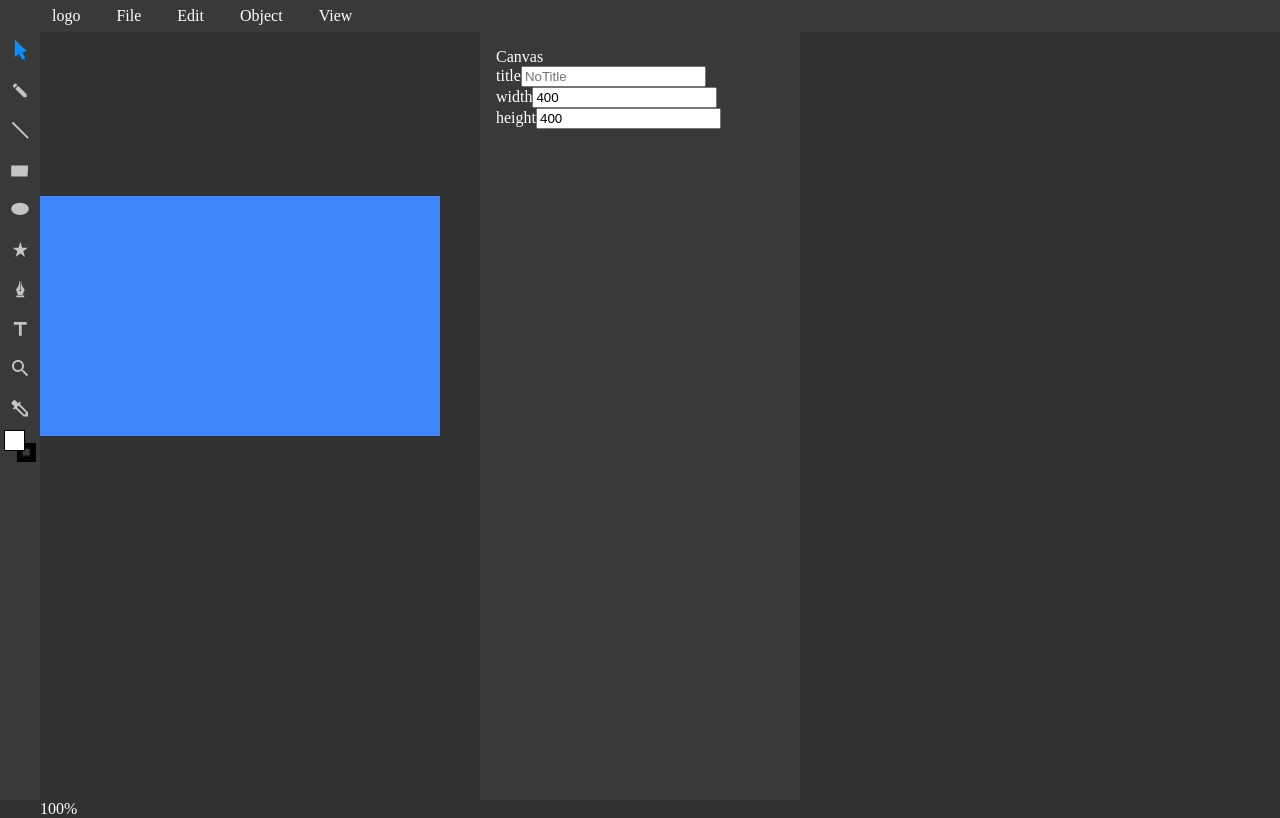
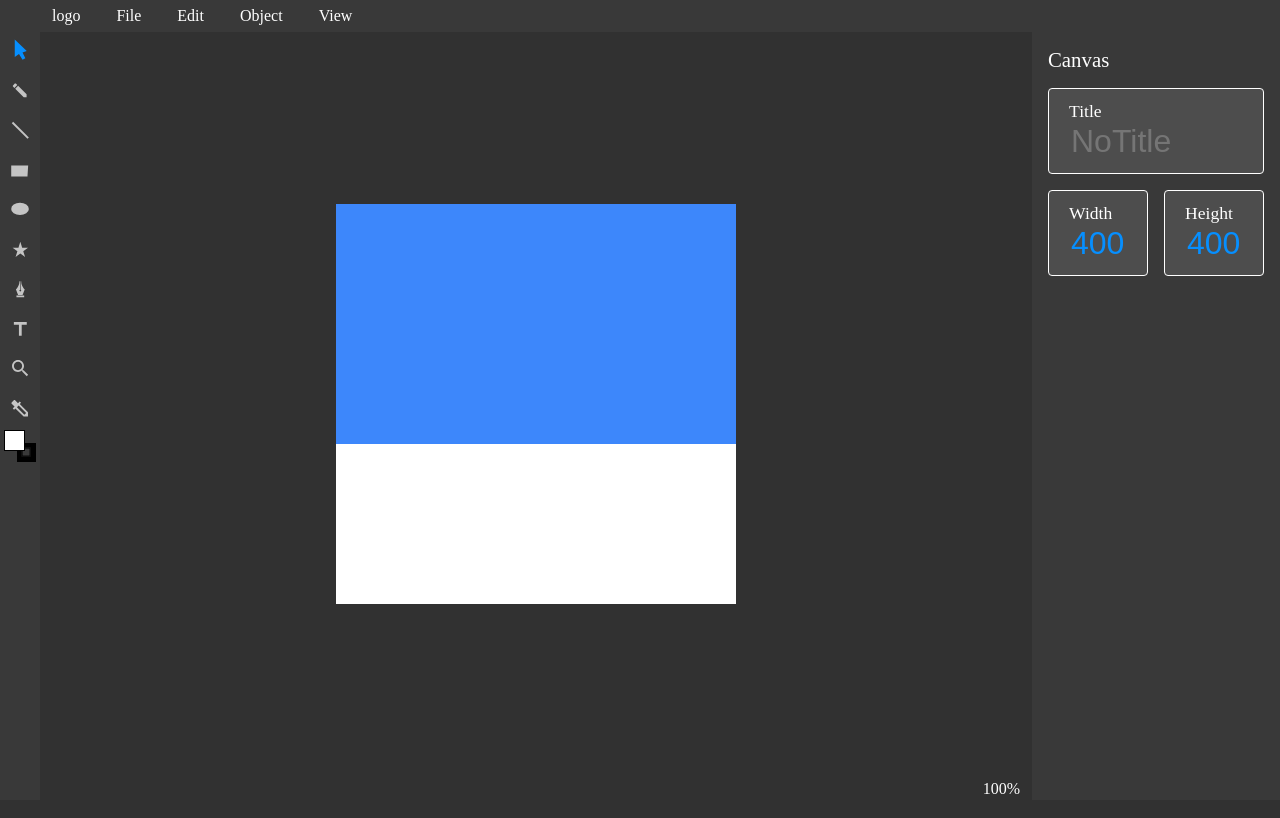
Before and after one commit to Honey-Bi/vector-draw, a React (Create React App) app: page / in a window 1280 px wide. Built offline with nearby package versions, Linux system fonts and the light colour scheme.

Commit message:
Update index.css

```diff
--- a/src/index.css
+++ b/src/index.css
@@ -3,6 +3,9 @@ body {
   background-color: var(--base-color);
   color: white;
   overflow: hidden;
+}
+div:focus-visible {
+  outline: none;
 }
 :root {
   --base-color: #313131;
@@ -203,14 +206,29 @@ ul {
     }
   }
 }
+.wrap {
+  width: 100%;
+  height: 100%;
+  display: flex;
+  flex-direction: column;
+}
 .canvas {
   width: 100%;
   height: 100%;
-  display: flex;
   overflow: auto;
   position: relative;
-  justify-content: center;
-  align-items: center;
+  display: flex;
+  &::-webkit-scrollbar {
+    width: 0.8rem;
+    height: 0.8rem;
+    padding: 0.1rem;
+  }
+  &::-webkit-scrollbar-thumb {
+    background-color: rgba(255, 255, 255, 0.8);
+  }
+  &::-webkit-scrollbar-track {
+    background-color: rgba(255, 255, 255, 0.1);
+  }
   & > .ruler {
     width: 100%;
     height: 100%;
@@ -229,9 +247,16 @@ ul {
       width: var(--ruler-size);
     }
   }
-  & > svg {
-    background-color: white;
-    position: absolute;
+  & > .svg-canvas {
+    display: flex;
+    margin: auto;
+    & > svg {
+      background-color: white;
+      margin: auto;
+      & > *.active {
+        border: 1px solid #000;
+      }
+    }
   }
   &.select {
     cursor: default;
@@ -246,14 +271,64 @@ ul {
     }
   }
 }
+.canvas-footer {
+  text-align: right;
+  flex-shrink: 0;
+  height: 1rem;
+  padding: 0.25rem 0.75rem;
+}
 .panel {
   height: 100%;
   width: 20rem;
-  box-sizing: border-box;
-  padding: 1rem;
-  flex-shrink: 0;
   background-color: var(--bar-color);
-  .title {
-    font-size: 1.2rem;
+  & > div {
+    height: 100%;
+    width: 100%;
+    box-sizing: border-box;
+    padding: 1rem;
+    flex-shrink: 0;
+    display: flex;
+    flex-direction: column;
+    gap: 1rem;
+    font-size: 1.3rem;
+  }
+  & label {
+    display: block;
+    font-size: 1.1rem;
+    width: 100%;
+    &::first-letter {
+      text-transform: uppercase;
+    }
+  }
+  & .input-group {
+    padding: 0.75rem 1.25rem;
+    border: 1px solid white;
+    border-radius: 0.25rem;
+    background-color: rgba(255, 255, 255, 0.1);
+  }
+  & .row {
+    display: flex;
+    gap: 1rem;
+    width: 100%;
+    & .input-group {
+      width: 100%;
+    }
+  }
+  & .panel-input {
+    background: transparent;
+    border: none;
+    width: 100%;
+    color: var(--tool-color);
+    font-size: 2rem;
+    &:focus-visible {
+      outline: none;
+    }
+    &[type="number"] {
+      &::-webkit-outer-spin-button,
+      &::-webkit-inner-spin-button {
+        -webkit-appearance: none;
+        margin: 0;
+      }
+    }
   }
 }
```
